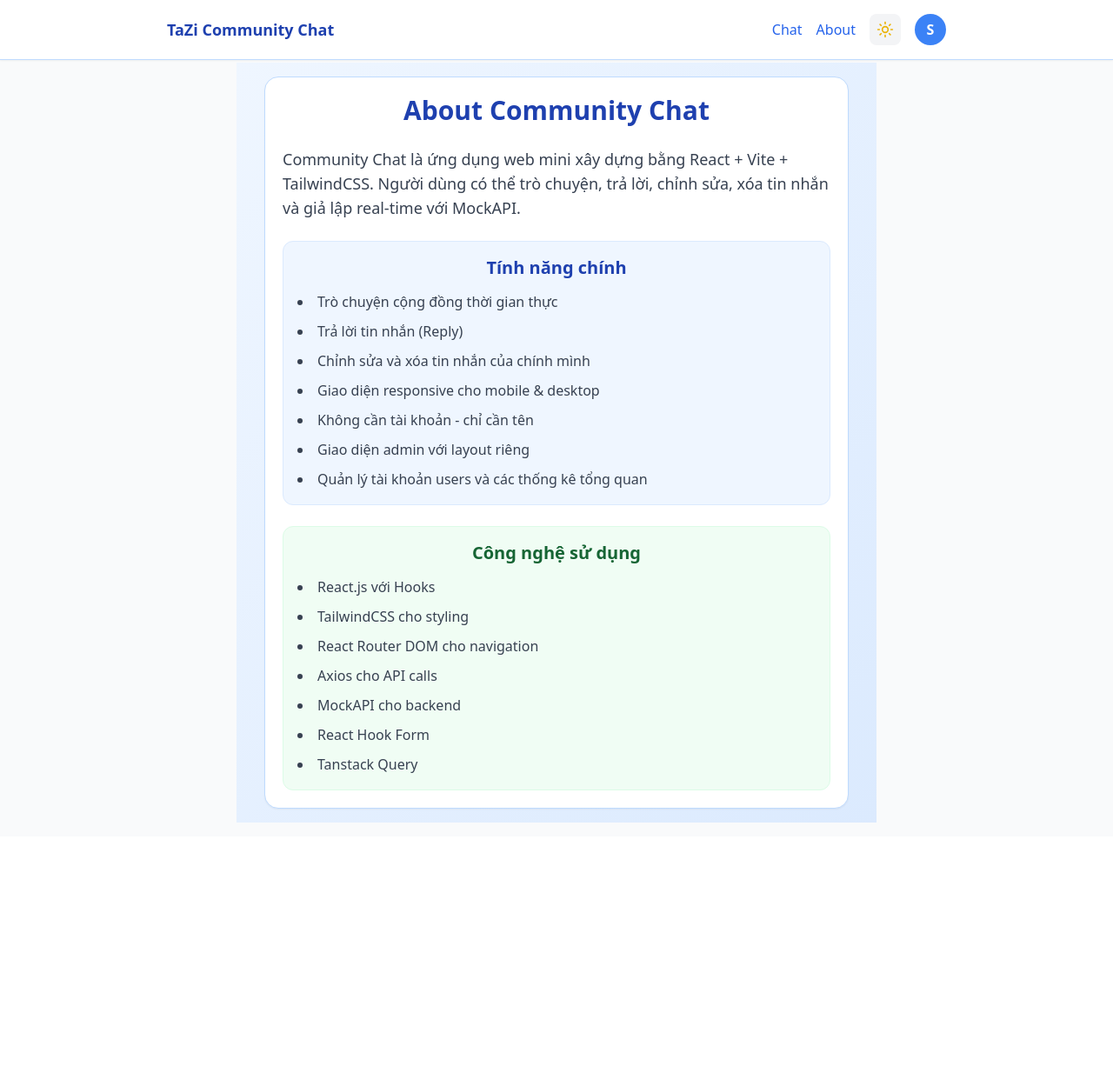
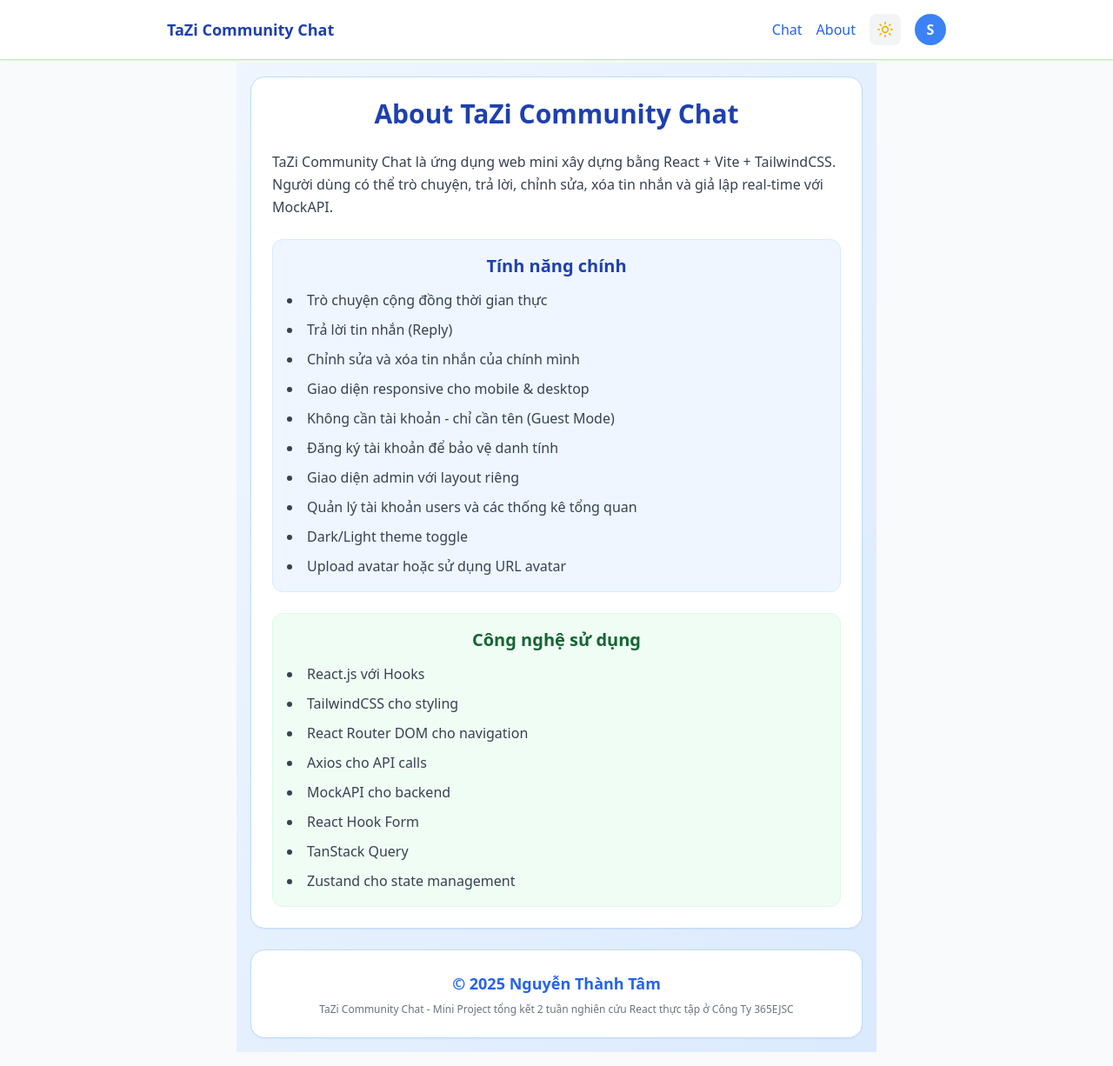
Before and after one commit to ThanhTam-dvl/365EJSC, a React (Vite) app in the folder Tuan1/community-chat/: page /about in a window 1280 px wide. Shown: the whole page at 87% size. Before the commit the page ends 962 px from the top, so only its background shows below. Built offline with nearby package versions, Linux system fonts and the light colour scheme; sample sign-in values are in the browser's storage.

Commit message:
update about

```diff
--- a/Tuan1/community-chat/src/pages/About.jsx
+++ b/Tuan1/community-chat/src/pages/About.jsx
@@ -1,16 +1,16 @@
-// About.jsx (updated with dark mode)
+// About.jsx (updated with research tasks and footer)
 export default function About() {
   return (
     <div className="min-h-screen bg-gradient-to-br from-blue-50 to-blue-100 dark:from-gray-800 dark:to-gray-900 p-4 mt-14 transition-colors duration-200">
-      <div className="max-w-2xl mx-auto">
-        <div className="bg-white dark:bg-gray-800 rounded-2xl shadow-sm p-5 border border-blue-200 dark:border-gray-700">
+      <div className="max-w-4xl mx-auto">
+        <div className="bg-white dark:bg-gray-800 rounded-2xl shadow-sm p-6 border border-blue-200 dark:border-gray-700 mb-6">
           <h2 className="text-3xl font-bold text-blue-800 dark:text-blue-200 mb-6 text-center">
-            About Community Chat
+            About TaZi Community Chat
           </h2>
 
           <div className="space-y-6 text-gray-700 dark:text-gray-300 leading-relaxed">
-            <p className="text-lg">
-              Community Chat là ứng dụng web mini xây dựng bằng React + Vite + TailwindCSS.
+            <p>
+              TaZi Community Chat là ứng dụng web mini xây dựng bằng React + Vite + TailwindCSS.
               Người dùng có thể trò chuyện, trả lời, chỉnh sửa, xóa tin nhắn và giả lập real-time với MockAPI.
             </p>
 
@@ -21,9 +21,12 @@ export default function About() {
                 <li>Trả lời tin nhắn (Reply)</li>
                 <li>Chỉnh sửa và xóa tin nhắn của chính mình</li>
                 <li>Giao diện responsive cho mobile & desktop</li>
-                <li>Không cần tài khoản - chỉ cần tên</li>
+                <li>Không cần tài khoản - chỉ cần tên (Guest Mode)</li>
+                <li>Đăng ký tài khoản để bảo vệ danh tính</li>
                 <li>Giao diện admin với layout riêng</li>
                 <li>Quản lý tài khoản users và các thống kê tổng quan</li>
+                <li>Dark/Light theme toggle</li>
+                <li>Upload avatar hoặc sử dụng URL avatar</li>
               </ul>
             </div>
 
@@ -36,11 +39,24 @@ export default function About() {
                 <li>Axios cho API calls</li>
                 <li>MockAPI cho backend</li>
                 <li>React Hook Form</li>
-                <li>Tanstack Query</li>
+                <li>TanStack Query</li>
+                <li>Zustand cho state management</li>
               </ul>
             </div>
           </div>
         </div>
+
+        {/* Footer */}
+        <footer className="bg-white dark:bg-gray-800 rounded-2xl shadow-sm p-6 border border-blue-200 dark:border-gray-700 text-center">
+          <div className="text-gray-600 dark:text-gray-400">
+            <p className="text-lg font-semibold text-blue-600 dark:text-blue-400">
+              © 2025 Nguyễn Thành Tâm
+            </p>
+            <p className="text-xs text-gray-500 dark:text-gray-500 mt-2">
+              TaZi Community Chat - Mini Project tổng kết 2 tuần nghiên cứu React thực tập ở Công Ty 365EJSC
+            </p>
+          </div>
+        </footer>
       </div>
     </div>
   );
--- a/Tuan1/community-chat/src/pages/Join.jsx
+++ b/Tuan1/community-chat/src/pages/Join.jsx
@@ -414,7 +414,7 @@ const onGuestJoin = async (data) => {
         {mode === 'guest' && isGuest && (
           <div className="mt-4 p-3 bg-yellow-50 dark:bg-yellow-900 rounded-lg border border-yellow-200 dark:border-yellow-700">
             <p className="text-sm text-yellow-700 dark:text-yellow-300 text-center">
-              💡 Bạn đang sử dụng guest mode. Đăng ký tài khoản để bảo vệ danh tính!
+              Bạn đang sử dụng guest mode. Đăng ký tài khoản để bảo vệ danh tính!
             </p>
           </div>
         )}
```
